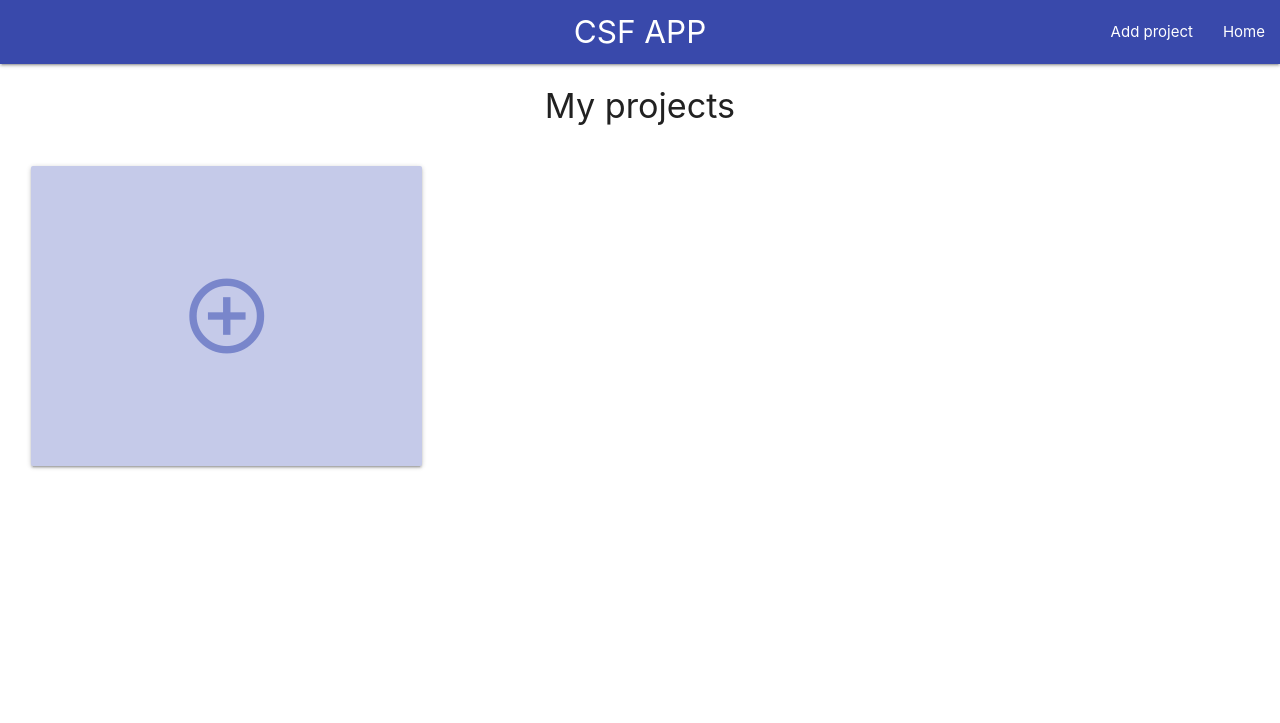
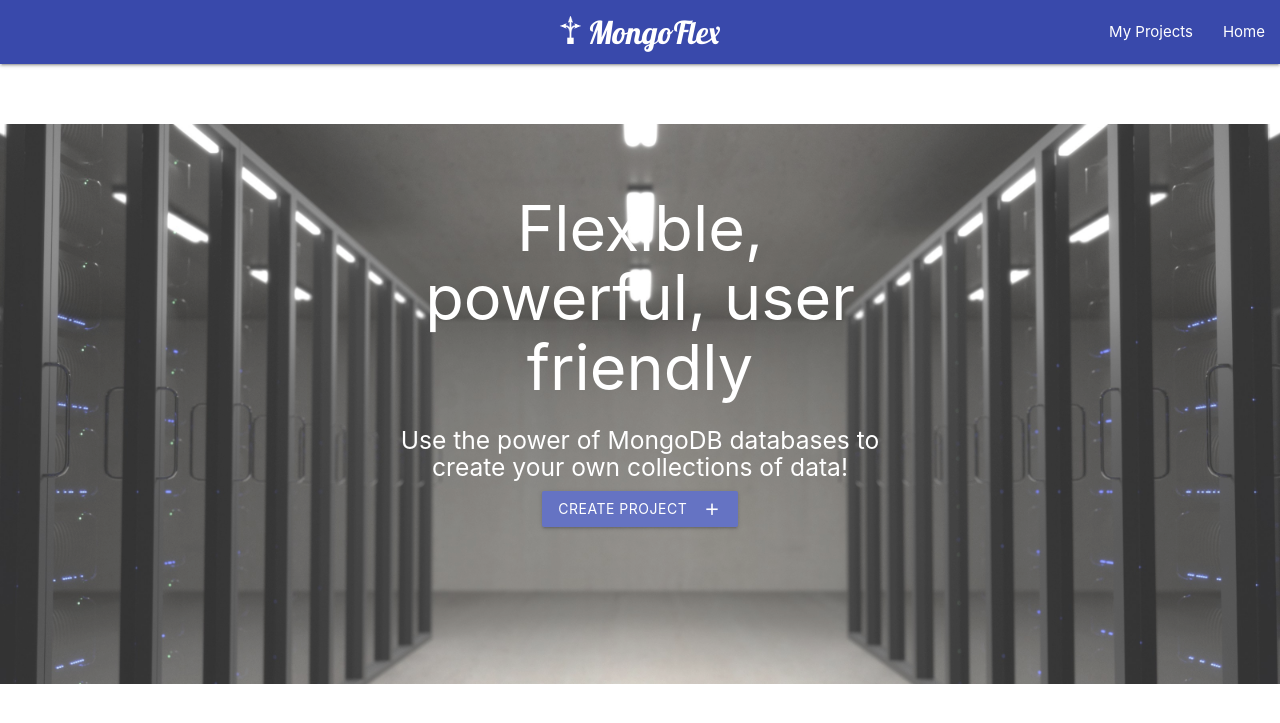
Before and after one commit to Code-Institute-Submissions/project-flask-app, a Flask app: page / in a window 1280 px wide. Shown: the top 723 px of the page. Run offline with Flask 2, Linux system fonts and the light colour scheme; data that the repository does not hold is empty; some libraries are stand-ins or nearby versions.

Commit message:
added a home page

```diff
--- a/app.py
+++ b/app.py
@@ -14,6 +14,10 @@ app.secret_key = b'_5#y2L"F4Q8z\n\xec]/'
 @app.route("/")
 def show_index():
     return render_template("index.html", projects=mongo.db.projects.find())
+
+@app.route("/showprojects")
+def show_projects():
+    return render_template("showprojects.html", projects=mongo.db.projects.find())
 
 @app.route("/add", methods=["GET", "POST"])
 def add_project():
@@ -65,7 +69,7 @@ def add_case(project_title):
 def edit_project(project_id):
     if request.method == "POST":
         mongo.db.projects.update({"_id":ObjectId(project_id)}, request.form.to_dict())
-        return redirect(url_for("show_index"))
+        return redirect(url_for("show_projects"))
     project = mongo.db.projects.find_one({"_id": ObjectId(project_id)})
     return render_template("editproject.html", project=project)
 
@@ -73,7 +77,7 @@ def edit_project(project_id):
 def delete_project(project_id, project_title):
     mongo.db.projects.remove({"_id": ObjectId(project_id)})
     mongo.db.drop_collection(project_title)
-    return redirect(url_for("show_index"))
+    return redirect(url_for("show_projects"))
 
 @app.route("/deletecase/<project_title>/<case_id>", methods=["POST"])
 def delete_case(project_title, case_id):
--- a/static/css/style.css
+++ b/static/css/style.css
@@ -1,3 +1,6 @@
+@import url('https://fonts.googleapis.com/css?family=Lobster:100,200,300,400,500,600,700');
+
+
 /*------------------------------------------------------------------colors, bg-colors*/
 
 .nav-text-color-mobile {
@@ -7,8 +10,6 @@
 .button-color {
     color: #7986cb;
 }
-
-
 
 /*------------------------------------------------------------------special paddings, positions*/
 
@@ -49,6 +50,36 @@
     margin-bottom: 20px;
 }
 
+.title-home {
+    padding-top: 70px;
+}
+
+
+/*------------------------------------------------------------------navbar*/
+.logo-text {
+    font-family: 'Lobster', cursive;
+}
+
+/*------------------------------------------------------------------home*/
+.home-logo {
+    max-height: 40px;
+    padding-top: 12px;
+}
+
+.text-home-header {
+    color: white;
+}
+
+.background-image {
+    background-image: url('../images/servers.jpg');
+    background-size: cover;
+    background-repeat: no-repeat;
+    opacity: 0.8;
+    min-height: 70vh;
+    background-position: center bottom;
+    margin-top: 60px;
+}
+
 
 /*------------------------------------------------------------------show-cases*/
 
@@ -75,4 +106,9 @@
     .margin-bottom-btn {
         margin-bottom: 0px;
     }
+
+    .text-wrapper {
+        max-width: 40%;
+        margin: 0 auto;
+    }
 }
--- a/templates/base.html
+++ b/templates/base.html
@@ -16,10 +16,10 @@
 <header>
     <nav class="indigo darken-1">
         <div class="nav-wrapper">
-            <a href="{{url_for('show_index')}}" class="brand-logo center">CSF APP</a>
+            <a href="{{url_for('show_index')}}" class="brand-logo center logo-text"><img class="home-logo" src="{{ url_for('static', filename = 'images/logo-white.png') }}" alt="logo"> MongoFlex</a>
             <a href="#" data-target="mobile-demo" class="sidenav-trigger"><i class="material-icons">menu</i></a>
             <ul class="right hide-on-med-and-down">
-                <li><a class="nav-text-color-mobile" href="{{url_for('add_project')}}">Add project</a></li>
+                <li><a class="nav-text-color-mobile" href="{{url_for('show_projects')}}">My Projects</a></li>
                 <li><a class="nav-text-color-mobile" href="{{url_for('show_index')}}">Home</a></li>
             </ul>
         </div>
--- a/templates/index.html
+++ b/templates/index.html
@@ -1,35 +1,17 @@
 {% extends "base.html" %} {% block content%}
 
 
-<div class="row center-align">
-    <h4>My projects</h4>
+<div class="row background-image">
+    <div class="text-wrapper center-align">
+        <h1 class='text-home-header title-home'>Flexible, powerful, user friendly</h1>
+        <h5 class='text-home-header'>Use the power of MongoDB databases to create your own collections of data!</h5>
+        <a href="{{url_for('add_project')}}" class="indigo waves-effect waves-light btn"><i class="material-icons right">add</i>Create project</a>
+    </div>
 </div>
-<div class="row projects-wrapper">
-    <a class="project-card-icon" href="{{url_for('add_project')}}">
-        <div class="col l4 m6 s12 project-cards card-add-project">
-            <div class="card project-cards indigo lighten-4 hoverable valign-wrapper">
-                <i class="btn-add-project large material-icons button-color">add_circle_outline</i>
-            </div>
-        </div>
-    </a>
-    {% for project in projects%}
-    <a href="{{url_for('show_cases', project_name=project.project)}}">
-        <div class="col l4 m6 s12">
-            <div class="card project-cards hoverable">
-                <div class="card-image">
-                    <img class="project-card-img" {% if project.image and project.image[0:4]=="http" %} src="{{project.image}}" {% else %} src="https://images.pexels.com/photos/247772/pexels-photo-247772.jpeg?auto=compress&cs=tinysrgb&dpr=2&h=650&w=940" {% endif %}>
-                    <span class="card-title">{{project.project}}</span>
-                    <a href="{{url_for('add_case', project_id=project._id, project_title=project.project)}}" class="indigo lighten-2 btn-floating halfway-fab waves-effect waves-light red"><i class="material-icons">add</i></a>
-                </div>
-                <div class="card-content">
-                    <p>{{project.description}}</p>
-                </div>
-                <div class="right-align">
-                    <a class="project-card-icon" href="{{url_for('edit_project', project_id=project._id, project_title=project.project)}}"><i class="small material-icons">edit</i></a>
-                    <a class="project-card-icon" href="{{url_for('edit_project', project_id=project._id, project_title=project.project)}}"><i class="small material-icons">delete</i></a>
-                </div>
-            </div>
-        </div>
-    </a>
-    {% endfor %}
-</div>{% endblock%}
+
+<div class="row">
+
+</div>
+
+
+{% endblock %}
```
Also changed, not shown: templates/showprojects.html (added, +35 -0 lines), static/images/logo-white.png (added), static/images/servers.jpg (added), static/images/test.jpg (deleted).
